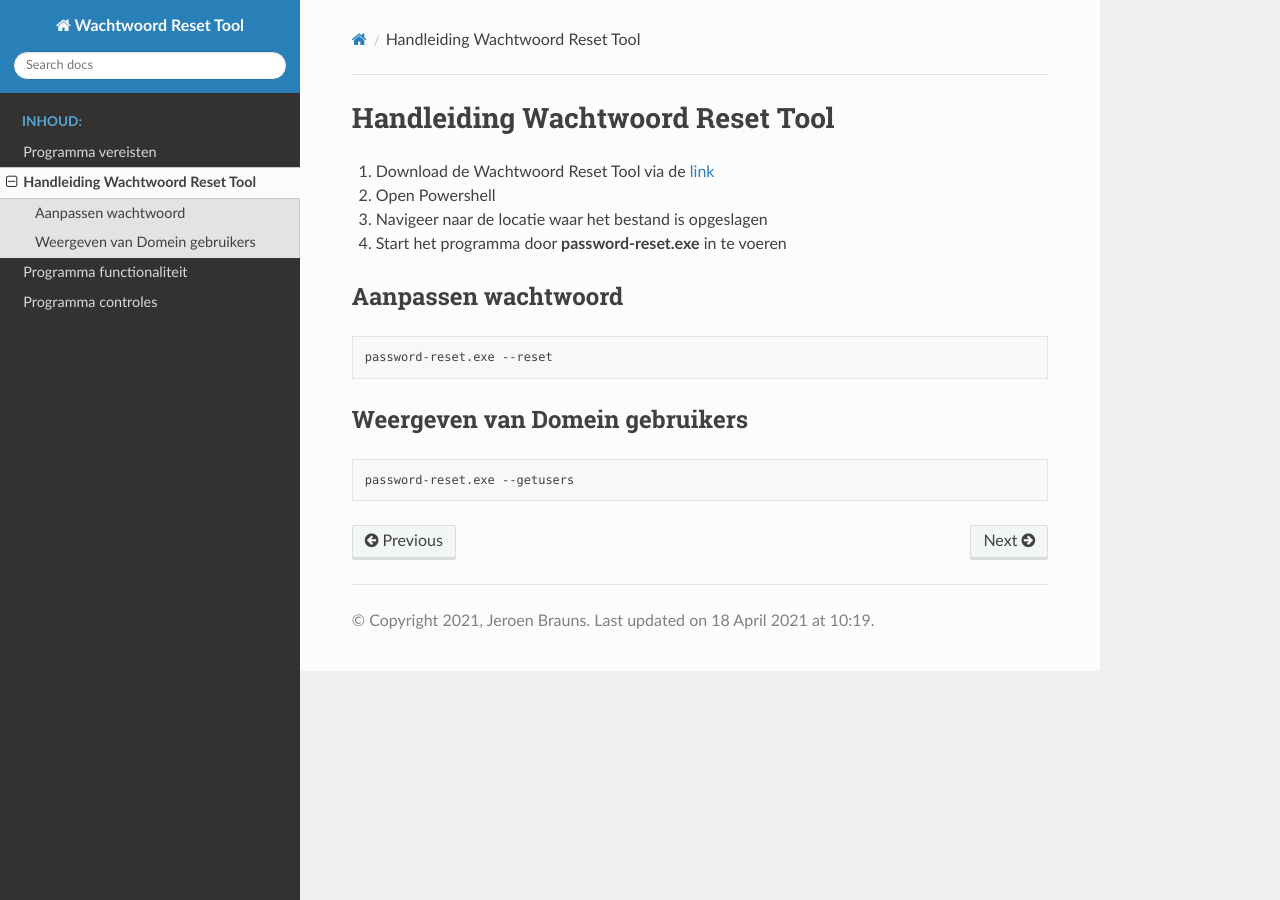
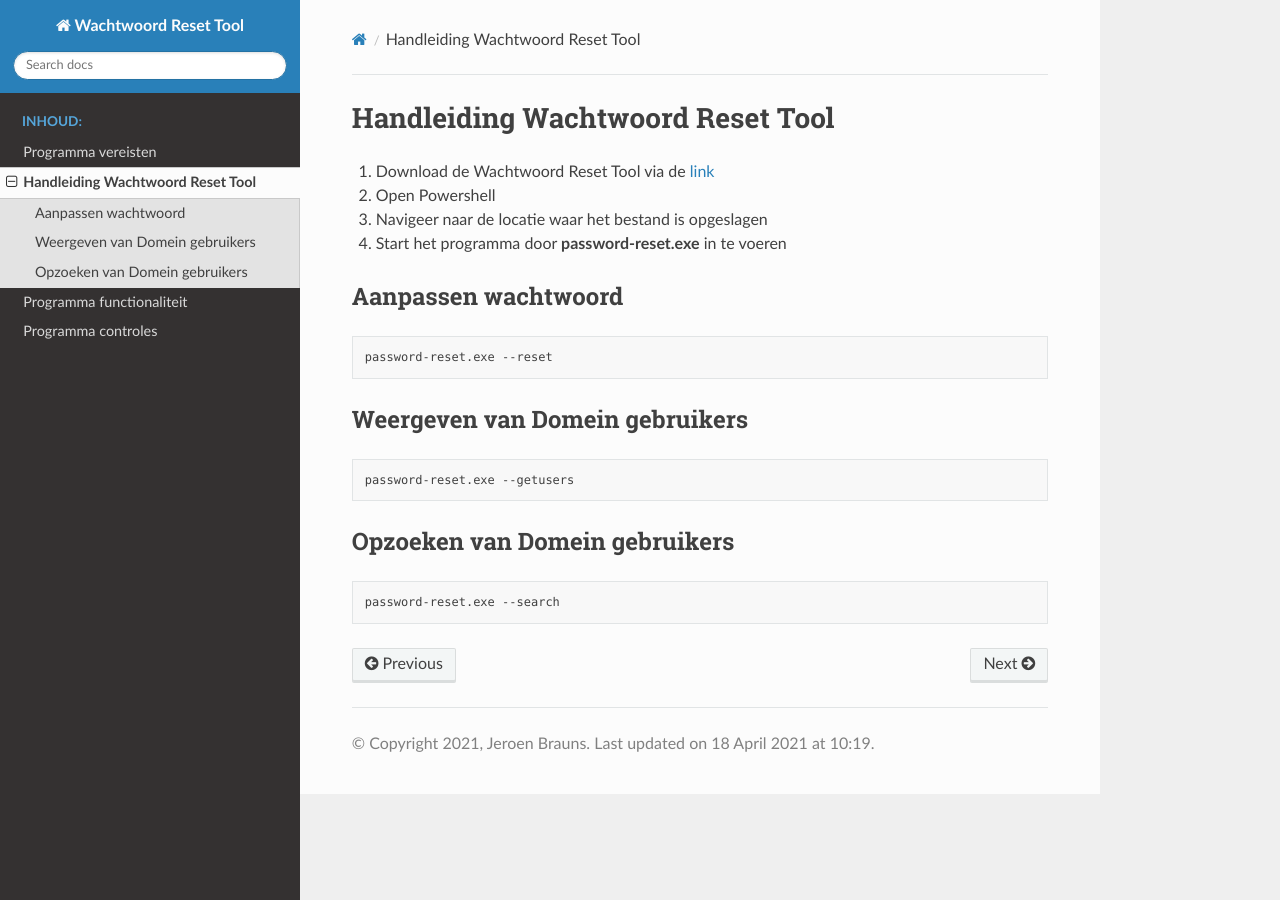
Before and after one commit to jebr/wachtwoord-reset-tool, a Sphinx documentation site: the page built from docs/source/manual.rst, in a window 1280 px wide. Built offline with Sphinx 7.4.7 and the Read the Docs theme 2.0.0, drawn with Linux system fonts in a browser that asks for light colours.

Commit message:
[new] documentation about search users

```diff
--- a/docs/source/conf.py
+++ b/docs/source/conf.py
@@ -22,7 +22,7 @@ copyright = '2021, Jeroen Brauns'
 author = 'Jeroen Brauns'
 
 # The full version, including alpha/beta/rc tags
-release = '1.0'
+release = '1.2'
 
 
 # -- General configuration ---------------------------------------------------
--- a/docs/source/description-functions.rst
+++ b/docs/source/description-functions.rst
@@ -5,3 +5,4 @@ De Wachtwoord Reset Tool bevat de volgende functies.
 
 * Wijzigen van een wachtwachtwoord van een gebruiker uit de Active Directory
 * Weergeven van de gebruikers in de Active Driectory
+* Opzoeken van gebruikers in de Active Directory op basis van de SamAccountName
--- a/docs/source/manual.rst
+++ b/docs/source/manual.rst
@@ -17,3 +17,9 @@ Weergeven van Domein gebruikers
 .. code-block:: bash
 
    password-reset.exe --getusers
+
+Opzoeken van Domein gebruikers
+-------------------------------
+.. code-block:: bash
+
+   password-reset.exe --search
```
